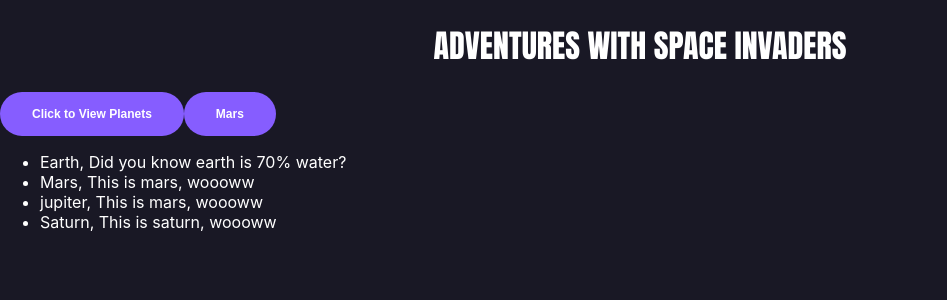
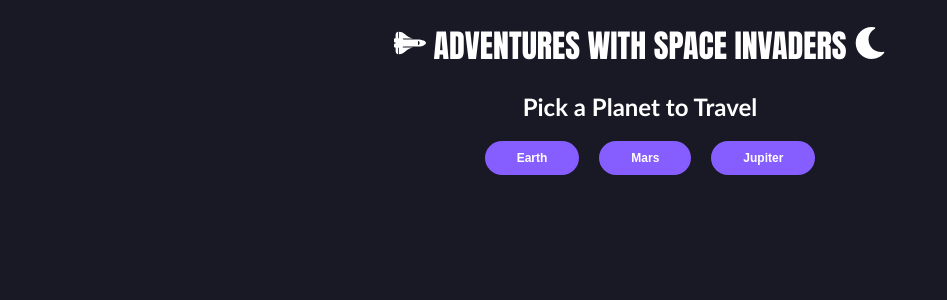
Before and after one commit to jcambria/spaceapp, a React (Create React App) app: page / in a window 1280 px wide. Shown: the top 300 px of the page, without its empty margins (0-947 px from the left). Built offline with nearby package versions, Linux system fonts and the light colour scheme.

Commit message:
useState more and react icons

```diff
--- a/src/Home.css
+++ b/src/Home.css
@@ -2,20 +2,24 @@ body{
     background-color: #191825;
 }
 
-.home{
+.Home{
     text-align: center;
+    justify-content: center;
 }
 
 button{
+    position: relative;
     background-color: #865DFF;
     border: none;
     color: white;
-    padding: 15px 32px;
-    text-align: center;
+    padding: 10px 32px;
+    align-items: center;
+    /* text-align: center; */
+    justify-content: center;
     text-decoration: none;
     display: inline-block;
     font-size: 12px;
-    margin: auto;
+    margin-left: 20px;
     cursor: pointer;
     border-radius: 25px;
     font-weight: bolder;
--- a/src/Home.jsx
+++ b/src/Home.jsx
@@ -1,84 +1,70 @@
 import React, { isValidElement } from "react";
 import { useState } from "react";
-import './Home.css'
-import './ListPlanets.jsx'
-import ListPlanets from "./ListPlanets.jsx";
+import "./Home.css";
+import { FaMoon, FaSpaceShuttle, IconName } from "react-icons/fa";
+import "./ListPlanets.jsx";
+// import ListPlanets from "./ListPlanets.jsx";
 
-
-
-export default function Home(){
+export default function Home() {
   const [Planets, setPlanets] = useState([
     {
       name: "Earth",
       funfact: "Did you know earth is 70% water?",
       img: "url",
-            id: '0'
-
+      id: "0",
     },
     {
       name: "Mars",
       funfact: "This is mars, woooww",
       img: "url",
-            id: '1'
-
+      id: "1",
     },
     {
-            name: "jupiter",
+      name: "Jupiter",
       funfact: "This is mars, woooww",
       img: "url",
-            id: '2'
-
+      id: "2",
     },
     {
       name: "Saturn",
       funfact: "This is saturn, woooww",
       img: "url",
-            id: '3'
+      id: "3",
+    },
+  ]);
 
+  const [ActivePlanet, setActivePlanet] = useState("");
 
-        }
-    ]);
-    // const [description, setDescription] = useState(['something something '])
-
-
-
-
-
-
-    function changeDescription(){
-        // setDescription('something else something else')
-    }
-
-
-    return(
+  if (ActivePlanet == "")
+    return (
       <div className="Home">
-
-            <h1>ADVENTURES WITH SPACE INVADERS</h1>
+        <h1> <FaSpaceShuttle />    ADVENTURES WITH SPACE INVADERS <FaMoon />  </h1>
+        <h2>Pick a Planet to Travel</h2>
         {/* <h2>{planetName}</h2> */}
         {/* <p>{description}</p> */}
-            <button onClick={(planet)=> {
+        {/* <button onClick={(planet) => {}}>Click to View Planets</button> */}
 
-
-            } } >Click to View Planets</button>
-
-
-            <button>Mars</button>
+        <button onClick={() => setActivePlanet("Earth")}>Earth</button>
+        <button onClick={() => setActivePlanet("Mars")}>Mars</button>
+        <button onClick={() => setActivePlanet("Jupiter")}>Jupiter</button>
 
         <div>
           <ul>
-
-             {Planets.map((planet) =>
-               <ListPlanets singlePlanet = { planet } />
-
-                )}
+            {/* {Planets.map((planet) => (
+              <ListPlanets singlePlanet={planet} /> */}
+            {/* ))} */}
           </ul>
 
-            <ul>
-
-            </ul>
+          <ul></ul>
         </div>
       </div>
+    );
+  else
+    return (
+      <div>
+        <h1>{ActivePlanet}</h1>
 
-
+        <button onClick={() => setActivePlanet("")}>Go back</button>
+      </div>
     );
 }
```
Lines whose indentation alone changed are shown as unchanged.
